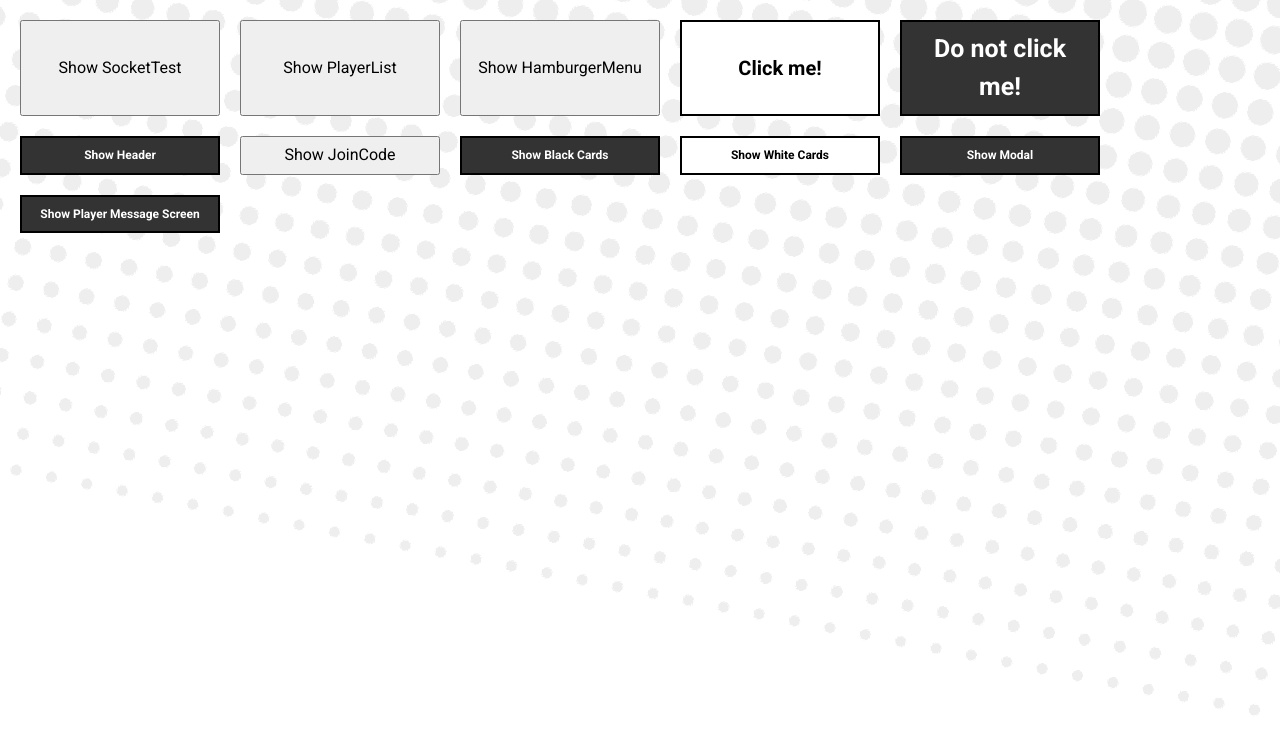
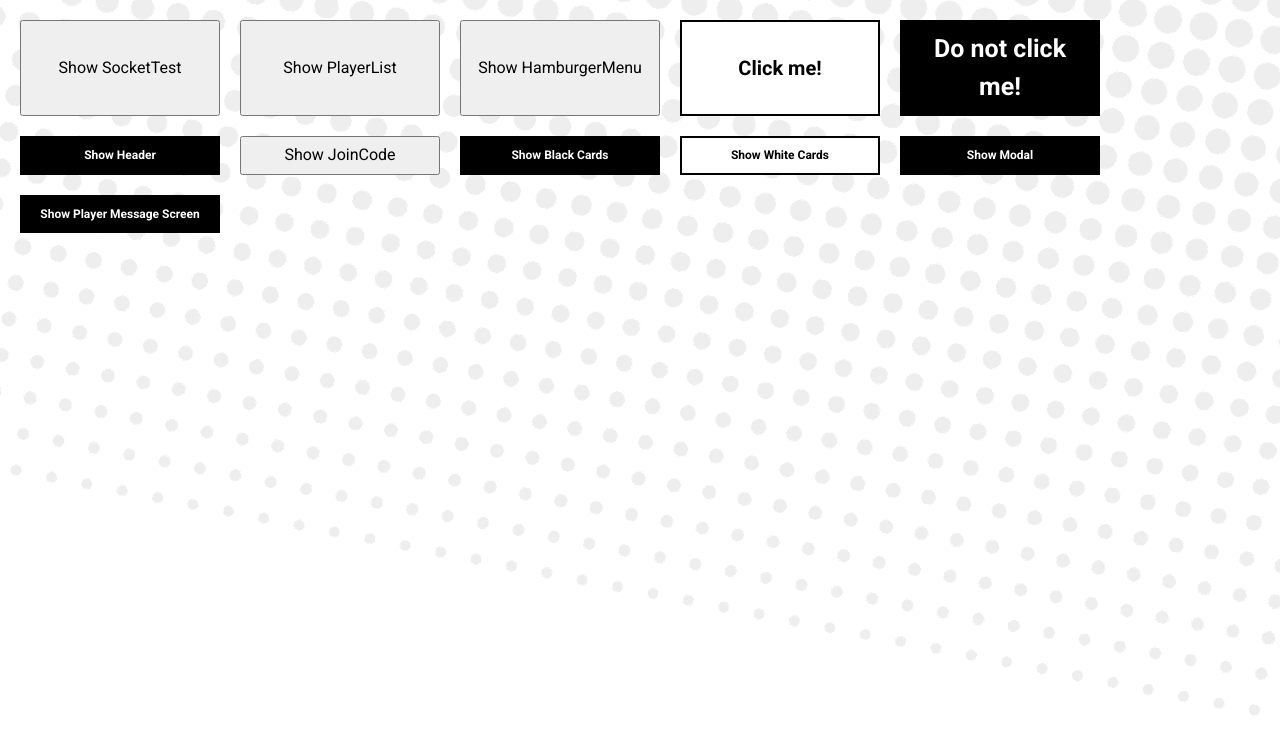
Before and after one commit to I3uckwheat/cards-of-carousal, a React (Create React App) app in the folder frontend/: page / in a window 1280 px wide. Shown: the top 754 px of the page. Built offline with nearby package versions, Linux system fonts and the light colour scheme; no server answers.

Commit message:
Update Button component with the new variable standards

```diff
--- a/frontend/src/App.css
+++ b/frontend/src/App.css
@@ -3,7 +3,7 @@
 
   --primary-color: #ffffff;
   --secondary-color: #000000;
-  --accent-color: #aaaaaa;
+  --accent-color: #8c8c8c;
 
   --primary-background-color: var(--primary-color);
   --primary-text-color: var(--secondary-color);
--- a/frontend/src/components/Buttons/Button.js
+++ b/frontend/src/components/Buttons/Button.js
@@ -18,13 +18,19 @@ const Button = styled.button`
   font-size: 12px;
   font-weight: bold;
   padding: 0.7em;
-  background: ${(props) => (props.isActive ? '#fff' : '#333')};
-  color: ${(props) => (props.isActive ? '#000' : '#fff')};
+  background: ${(props) =>
+    props.isActive
+      ? 'var(--primary-background-color)'
+      : 'var(--secondary-background-color)'};
+  color: ${(props) =>
+    props.isActive
+      ? '#var(--primary-text-color)'
+      : 'var(--secondary-text-color)'};
 
   :hover,
   :active,
   :focus {
-    background: #8c8c8c;
+    background: var(--accent-background-color);
     cursor: pointer;
   }
 `;
```
Also changed, not shown: 1 other file (tests, documents, lock files or other folders).
